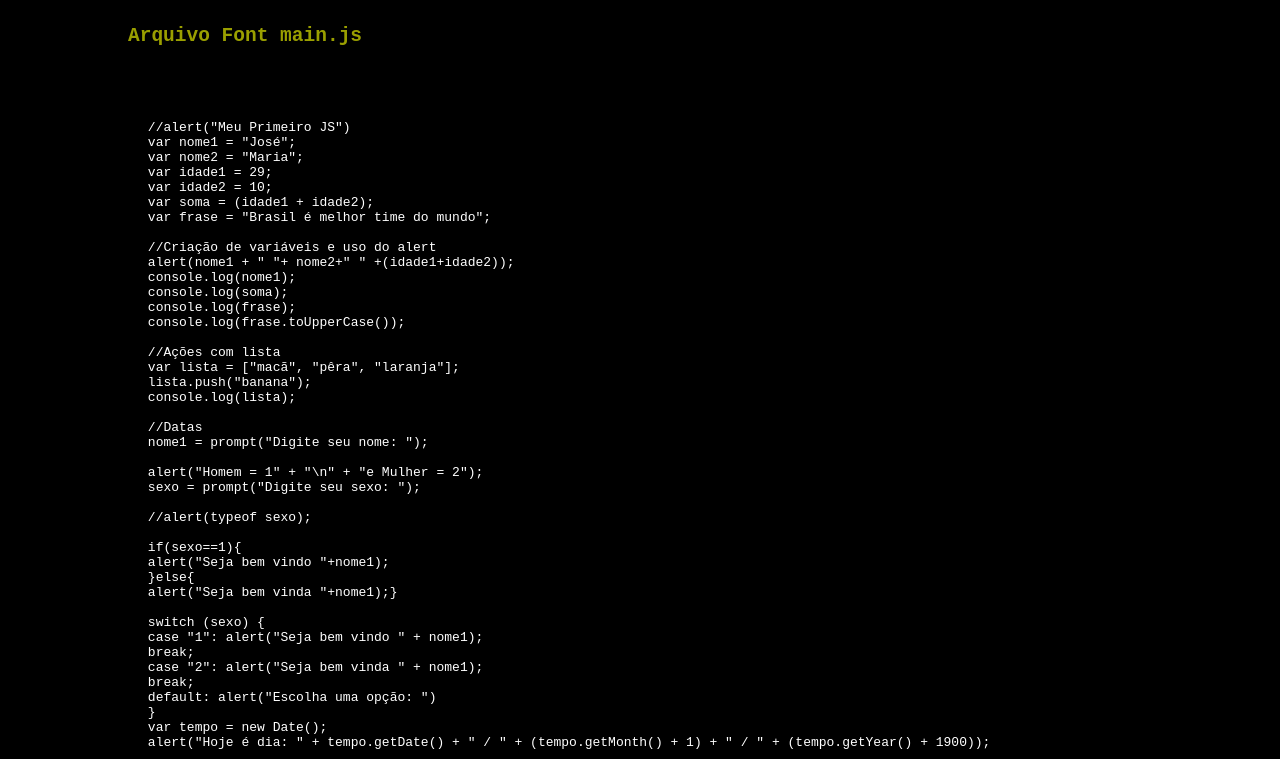
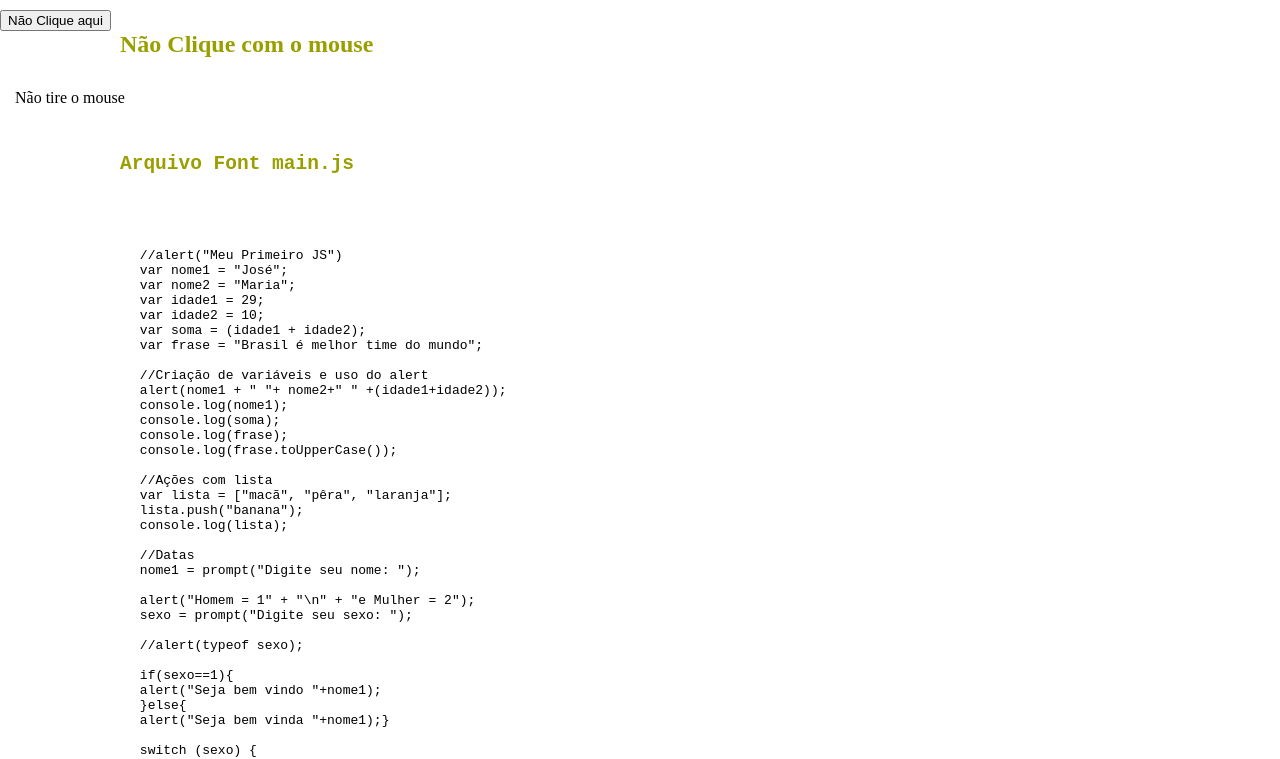
Before and after one commit to hjporto/aula_javascript_dio, a plain HTML site: page index.html in a window 1280 px wide. Shown: the part 76-835 px from the top of the page. Drawn offline with Linux system fonts and the light colour scheme.

Commit message:
Alteração do index e acréscimo do estudos de funções

```diff
--- a/index.html
+++ b/index.html
@@ -7,9 +7,8 @@
 	<script type="text/javascript" src="js/main.js"></script>
 	<style>
 		body {
-			background-color: #000000;
+		margin:auto;
 		}
-
 		h1 {
 			text-align: center;
 			margin=0;
@@ -21,19 +20,16 @@
 			border-top-right-radius: 50%;
 			border-bottom-left-radius: 50%;
 		}
-
 		.texto {
 			text-align: center;
 			margin=0;
 			color: #FFFFFF;
 		}
-
 		p {
 			margin=0;
 			padding: 15px;
-			color: #FFFFFF;
+			color: #000000;
 		}
-
 		h2 {
 			margin: 0;
 			padding-left: 120px;
@@ -44,6 +40,14 @@
 
 <body>
 	<h1>Javascript Page</h1>
+
+	<!--<h2> Digite seu nome: <input id="nome"> </h2>-->
+	<button type="button"  onmouseover="trocar(this)"
+	onclick="clicou(this)" >Não Clique aqui</button>
+
+	<h2 id="agradecimento" >Não Clique com o mouse</h2>
+	<p id="mousemove" onmouseover="voltar(this)" >Não tire o mouse</p>
+
 	<pre>
 	<h2 >Arquivo Font main.js</h2>
 	<p>
--- a/js/main.js
+++ b/js/main.js
@@ -1,4 +1,42 @@
-/*
+/*var idade=0;
+function validaIdade(idade){
+	if(idade>=18){
+		validar = alert("Acesso permitido");
+	}else{
+		validar=alert("Acesso Negado");
+	}
+	return validar;
+}
+idade = prompt("digite sua idade");
+console.log(validaIdade(idade));
+*/
+//funções
+function clicou(agradecimento){
+
+	agradecimento.innerHTML = "<h1>======Tôooomaah Troooôxa=====</h1>";
+}
+function redirecionar(agradecimento){
+	window.open("https://www.globo.com");
+}
+function trocar(mousemove){
+	document.getElementById("mousemove").innerHTML = "Não clique";
+}
+function voltar(mousemove2){
+	mousemove2.innerHTML = "Passe o mouse aqui";
+}
+/*function mudacor(){
+	document.getElementsByClassName("fundo").innerHTML = body{
+		background: #000000;
+	}
+}
+
+function soma(n1, n2) {
+	return n1 + n2;
+}
+
+//alert("n1 e n2 é: " + typeof n1+ " "+typeof n2);
+alert("1 + 9 = " + soma(1, 19));
+
 //alert("Meu Primeiro JS")
 var nome1 = "José";
 var nome2 = "Maria";
@@ -7,12 +45,12 @@ var idade2 = 10;
 var soma = (idade1 + idade2);
 var frase = "Brasil é melhor time do mundo";
 
-/*Criação de variáveis e uso do alert
+//Criação de variáveis e uso do alert
 	alert(nome1 + " "+ nome2+" " +(idade1+idade2));
 	console.log(nome1);
 	console.log(soma);
 	console.log(frase);
-	console.log(frase.toUpperCase());/
+	console.log(frase.toUpperCase());
 
 //Ações com lista
 var lista = ["macã", "pêra", "laranja"];
@@ -27,10 +65,10 @@ sexo = prompt("Digite seu sexo: ");
 
 //alert(typeof sexo);
 
-/*if(sexo==1){
+if(sexo==1){
 	alert("Seja bem vindo "+nome1);
 }else{
-	alert("Seja bem vinda "+nome1);}/
+	alert("Seja bem vinda "+nome1);}
 
 switch (sexo) {
 	case "1": alert("Seja bem vindo " + nome1);
@@ -42,12 +80,3 @@ switch (sexo) {
 var tempo = new Date();
 alert("Hoje é dia: " + tempo.getDate() + " / " + (tempo.getMonth() + 1) + " / " + (tempo.getYear() + 1900));
 */
-
-//funções
-function soma(n1, n2) {
-	return n1 + n2;
-}
-
-alert("n1 é: " + typeof n1);
-alert("n1 é: " + typeof n2);
-alert("1 + 9 = " + soma(1, 19));
```
